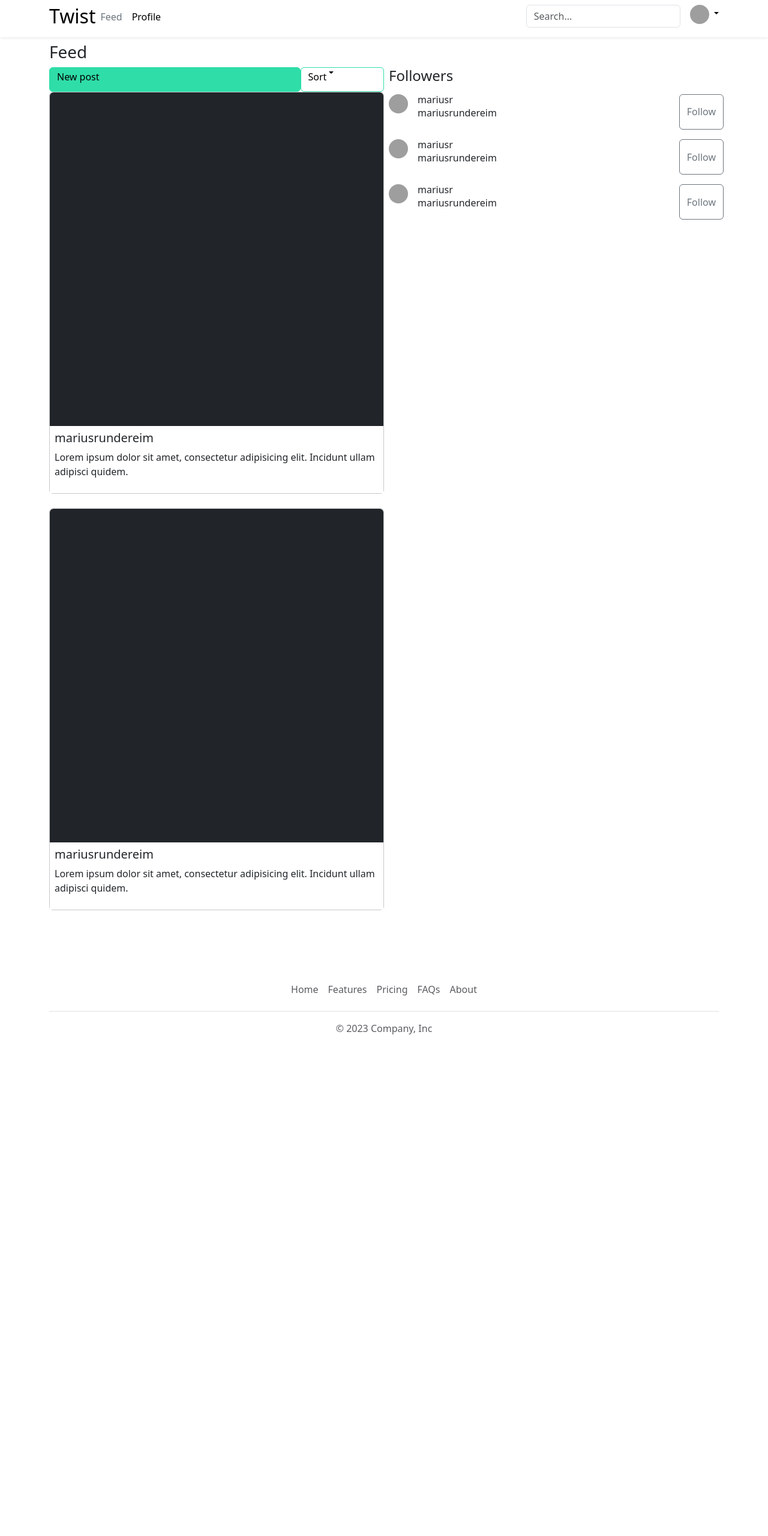
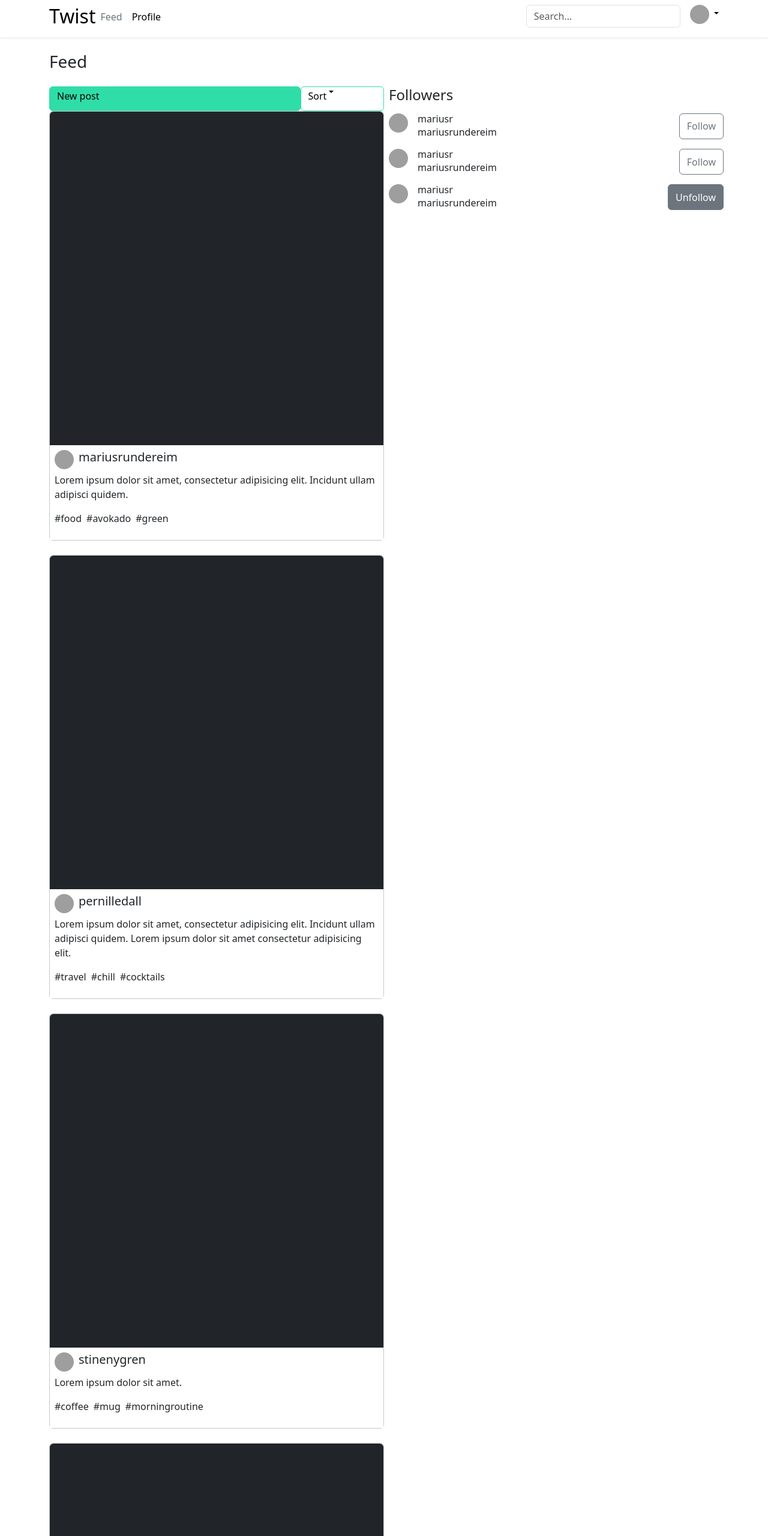
Before and after one commit to mariusrundereim/marius_css_frameworks_ca, a website: page feed/index.html in a window 1280 px wide. Shown: the top 2560 px of the page at 60% size. Before the commit the page ends 1822 px from the top, so only its background shows below. Drawn offline with nearby package versions, Linux system fonts and the light colour scheme; grey boxes are pictures that could not be loaded.

Commit message:
changes on all pages

```diff
--- a/feed/index.html
+++ b/feed/index.html
@@ -97,7 +97,7 @@
       </header>
 
       <main class="container mt-2">
-        <div>
+        <div class="pt-3 pb-2">
           <h1 class="fs-3">Feed</h1>
         </div>
         <section class="d-flex flex-row mt-2">
@@ -182,28 +182,129 @@
             <div class="border border-dark border-opacity-25 rounded mb-4">
               <div class="col ratio ratio-1x1 bg-dark rounded-top"></div>
               <div class="col bg-white p-2">
-                <h2 class="fs-5">mariusrundereim</h2>
+                <div class="d-inline-flex">
+                  <img
+                    src="https://github.com/mdo.png"
+                    alt="mdo"
+                    width="32"
+                    height="32"
+                    class="rounded-circle me-2"
+                  />
+                  <h2 class="fs-5">mariusrundereim</h2>
+                </div>
+
                 <p>
                   Lorem ipsum dolor sit amet, consectetur adipisicing elit.
                   Incidunt ullam adipisci quidem.
                 </p>
+                <div class="d-inline-flex">
+                  <p class="pe-2 fw-medium">#food</p>
+                  <p class="pe-2 fw-medium">#avokado</p>
+                  <p class="pe-2 fw-medium">#green</p>
+                </div>
               </div>
             </div>
-            <!-- Example post 1-->
+            <!-- Example post 2-->
             <div class="border border-dark border-opacity-25 rounded mb-4">
               <div class="col ratio ratio-1x1 bg-dark rounded-top"></div>
               <div class="col bg-white p-2">
-                <h2 class="fs-5">mariusrundereim</h2>
+                <div class="d-inline-flex">
+                  <img
+                    src="https://github.com/mdo.png"
+                    alt="mdo"
+                    width="32"
+                    height="32"
+                    class="rounded-circle me-2"
+                  />
+                  <h2 class="fs-5">pernilledall</h2>
+                </div>
+
                 <p>
                   Lorem ipsum dolor sit amet, consectetur adipisicing elit.
-                  Incidunt ullam adipisci quidem.
+                  Incidunt ullam adipisci quidem. Lorem ipsum dolor sit amet
+                  consectetur adipisicing elit.
                 </p>
+                <div class="d-inline-flex">
+                  <p class="pe-2 fw-medium">#travel</p>
+                  <p class="pe-2 fw-medium">#chill</p>
+                  <p class="pe-2 fw-medium">#cocktails</p>
+                </div>
+              </div>
+            </div>
+            <!-- Example post 3-->
+            <div class="border border-dark border-opacity-25 rounded mb-4">
+              <div class="col ratio ratio-1x1 bg-dark rounded-top"></div>
+              <div class="col bg-white p-2">
+                <div class="d-inline-flex">
+                  <img
+                    src="https://github.com/mdo.png"
+                    alt="mdo"
+                    width="32"
+                    height="32"
+                    class="rounded-circle me-2"
+                  />
+                  <h2 class="fs-5">stinenygren</h2>
+                </div>
+
+                <p>Lorem ipsum dolor sit amet.</p>
+                <div class="d-inline-flex">
+                  <p class="pe-2 fw-medium">#coffee</p>
+                  <p class="pe-2 fw-medium">#mug</p>
+                  <p class="pe-2 fw-medium">#morningroutine</p>
+                </div>
+              </div>
+            </div>
+            <!-- Example post 4-->
+            <div class="border border-dark border-opacity-25 rounded mb-4">
+              <div class="col ratio ratio-1x1 bg-dark rounded-top"></div>
+              <div class="col bg-white p-2">
+                <div class="d-inline-flex">
+                  <img
+                    src="https://github.com/mdo.png"
+                    alt="mdo"
+                    width="32"
+                    height="32"
+                    class="rounded-circle me-2"
+                  />
+                  <h2 class="fs-5">alexdalene</h2>
+                </div>
+
+                <p>
+                  Lorem ipsum dolor sit amet, consectetur adipisicing elit.
+                  Incidunt ullam adipisci quidem. Lorem, ipsum dolor sit amet
+                  consectetur adipisicing elit. Quidem, nobis.
+                </p>
+                <div class="d-inline-flex">
+                  <p class="pe-2 fw-medium">#food</p>
+                  <p class="pe-2 fw-medium">#avokado</p>
+                  <p class="pe-2 fw-medium">#green</p>
+                </div>
               </div>
             </div>
           </div>
           <div class="d-none d-sm-block col-6 ms-2">
             <h2 class="mb-2 fs-4">Followers</h2>
 
+            <div
+              class="list-group-item list-group-item-action d-flex py-2 gap-3"
+            >
+              <img
+                src="https://github.com/twbs.png"
+                alt="twbs"
+                width="32"
+                height="32"
+                class="rounded-circle flex-shrink-0"
+              />
+              <div class="d-flex gap-2 w-100 justify-content-between">
+                <div>
+                  <h6 class="mb-0">mariusr</h6>
+                  <p class="m-0">mariusrundereim</p>
+                </div>
+                <button type="button" class="btn btn-outline-secondary">
+                  Follow
+                </button>
+              </div>
+            </div>
             <a
               href="#"
               class="list-group-item list-group-item-action d-flex py-2 gap-3"
@@ -219,7 +320,7 @@
               <div class="d-flex gap-2 w-100 justify-content-between">
                 <div>
                   <h6 class="mb-0">mariusr</h6>
-                  <p>mariusrundereim</p>
+                  <p class="m-0">mariusrundereim</p>
                 </div>
                 <button type="button" class="btn btn-outline-secondary">
                   Follow
@@ -241,32 +342,10 @@
               <div class="d-flex gap-2 w-100 justify-content-between">
                 <div>
                   <h6 class="mb-0">mariusr</h6>
-                  <p>mariusrundereim</p>
+                  <p class="m-0">mariusrundereim</p>
                 </div>
-                <button type="button" class="btn btn-outline-secondary">
-                  Follow
-                </button>
-              </div>
-            </a>
-            <a
-              href="#"
-              class="list-group-item list-group-item-action d-flex py-2 gap-3"
-              aria-current="true"
-            >
-              <img
-                src="https://github.com/twbs.png"
-                alt="twbs"
-                width="32"
-                height="32"
-                class="rounded-circle flex-shrink-0"
-              />
-              <div class="d-flex gap-2 w-100 justify-content-between">
-                <div>
-                  <h6 class="mb-0">mariusr</h6>
-                  <p>mariusrundereim</p>
-                </div>
-                <button type="button" class="btn btn-outline-secondary">
-                  Follow
+                <button type="button" class="btn btn-secondary">
+                  Unfollow
                 </button>
               </div>
             </a>
--- a/src/scss/utils/_variables.scss
+++ b/src/scss/utils/_variables.scss
@@ -1 +1,5 @@
 $primary: #2fdda8;
+$yellow-100: #fefefe;
+
+$mark-padding: 0.1875em 0.2em;
+$mark-bg: $primary;
```
Also changed, not shown: index.html (+10 -32 lines), profile/index.html (+17 -8 lines), dist/css/main.css, 1 other file.
